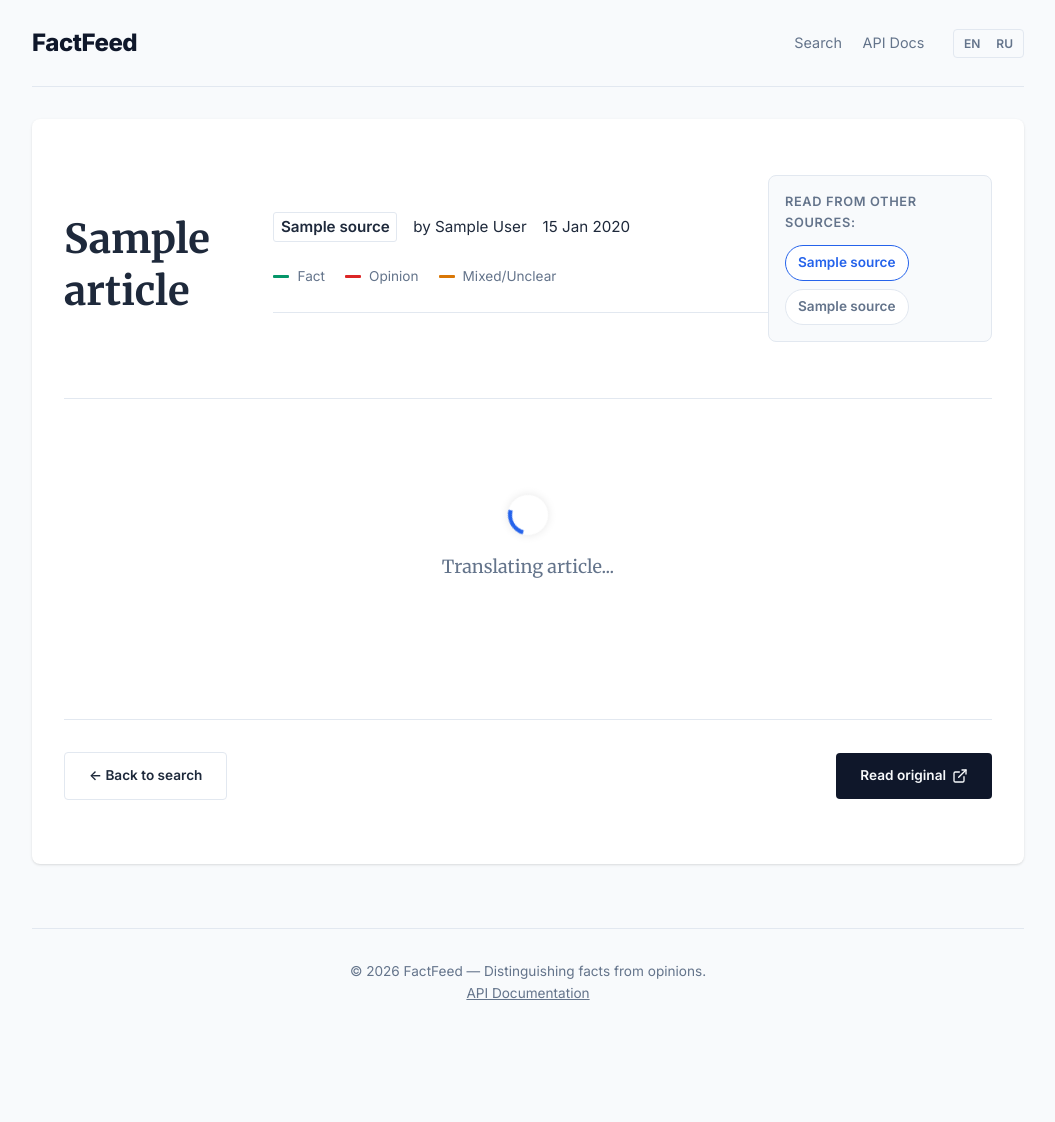
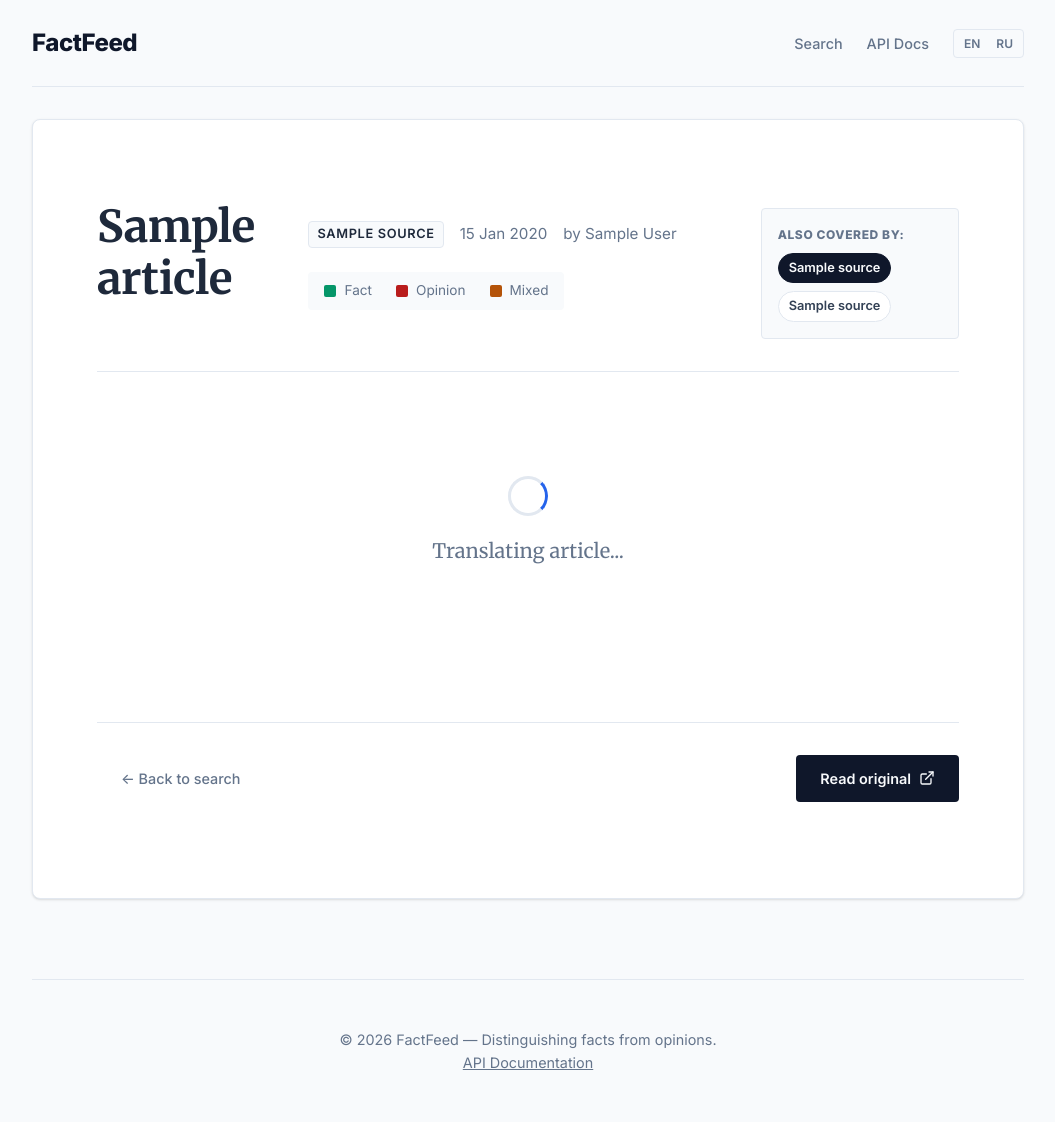
Before and after one commit to hitromudr/factfeed, a Python web app: template factfeed/templates/article.html in a window 1280 px wide. Shown: the whole page, without its empty margins (112-1167 px from the left). Before the commit the page ends 1000 px from the top, so only its background shows below. Run offline with Jinja, Linux system fonts and the light colour scheme; the template is opened without the code that fills it: most values are stand-ins (such as "Sample title", 1, 10 or a date in 2020).

Commit message:
Implement Phase 8: UI Redesign & Localization Widget

```diff
--- a/factfeed/static/style.css
+++ b/factfeed/static/style.css
@@ -13,12 +13,17 @@
     --border-color: #e2e8f0; /* Slate 200 */
 
     /* Semantic Colors - Professional Muted */
-    --color-fact: #059669; /* Emerald 600 */
-    --color-fact-bg: rgba(5, 150, 105, 0.1);
-    --color-opinion: #dc2626; /* Red 600 */
-    --color-opinion-bg: rgba(220, 38, 38, 0.1);
-    --color-mixed: #d97706; /* Amber 600 */
-    --color-mixed-bg: rgba(217, 119, 6, 0.1);
+    /* Facts: Teal/Emerald - Trustworthy */
+    --color-fact: #059669;
+    --color-fact-light: rgba(5, 150, 105, 0.3);
+
+    /* Opinions: Brick Red - Alert but not alarmist */
+    --color-opinion: #b91c1c;
+    --color-opinion-light: rgba(185, 28, 28, 0.3);
+
+    /* Mixed: Ochre/Amber - Caution */
+    --color-mixed: #b45309;
+    --color-mixed-light: rgba(180, 83, 9, 0.3);
 
     /* Spacing & Layout */
     --container-width: 1024px;
@@ -89,12 +94,18 @@ header {
     letter-spacing: -0.02em;
 }
 
+.nav-links {
+    display: flex;
+    align-items: center;
+}
+
 .nav-links a {
     color: var(--text-muted);
     text-decoration: none;
     font-size: 0.9rem;
-    margin-left: 1rem;
+    margin-left: 1.5rem;
     transition: color 0.2s;
+    font-weight: 500;
 }
 
 .nav-links a:hover {
@@ -286,28 +305,29 @@ header {
     margin-bottom: 1rem;
     display: flex;
     align-items: center;
-    gap: 0.5rem;
+    gap: 0.75rem;
 }
 
 .source-badge {
     font-weight: 600;
     color: var(--text-main);
-    background: var(--card-bg);
-    padding: 0.1rem 0.4rem;
-    border-radius: 3px;
+    background: var(--bg-color);
+    padding: 2px 8px;
+    border-radius: 4px;
     border: 1px solid var(--border-color);
+    font-size: 0.8rem;
+    text-transform: uppercase;
+    letter-spacing: 0.05em;
 }
 
-.source-chip:hover {
-    border-color: var(--text-muted) !important;
-    background-color: var(--bg-color) !important;
+.snippet {
+    color: var(--text-body);
+    font-size: 1rem;
+    line-height: 1.6;
+    margin-bottom: 1rem;
 }
 
-.source-chip {
-    background-color: var(--card-bg) !important;
-}
-
-/* Factometer Component */
+/* Factometer */
 .fact-meter {
     display: flex;
     align-items: center;
@@ -351,53 +369,61 @@ header {
     color: var(--color-opinion);
 }
 
-/* Article Detail */
+/* Article Detail Page */
 .article-detail {
     background: var(--card-bg);
-    padding: 2rem;
+    padding: 3rem 4rem; /* Wide margins like a newspaper */
     border-radius: var(--radius-md);
     box-shadow: var(--shadow-sm);
+    border: 1px solid var(--border-color);
+}
+
+@media (max-width: 768px) {
+    .article-detail {
+        padding: 1.5rem;
+    }
 }
 
 .article-header {
-    margin-bottom: 2rem;
-    padding-bottom: 1.5rem;
+    margin-bottom: 2.5rem;
+    padding-bottom: 2rem;
     border-bottom: 1px solid var(--border-color);
 }
 
 .article-header h1 {
     font-family: var(--font-serif);
-    font-size: 2.5rem;
-    line-height: 1.3;
-    margin-bottom: 1.25rem;
+    font-size: 2.75rem;
+    line-height: 1.2;
+    margin-bottom: 1.5rem;
     color: var(--text-main);
+    letter-spacing: -0.01em;
 }
 
 .article-meta-modern {
-    font-family: var(--font-sans);
     display: flex;
     flex-wrap: wrap;
     justify-content: space-between;
     align-items: center;
     gap: 1.5rem;
-    padding-bottom: 1.5rem;
-    border-bottom: 1px solid var(--border-color);
-    margin-bottom: 1.5rem;
+    font-family: var(--font-sans);
 }
 
 .meta-main {
     display: flex;
-    flex-wrap: wrap;
     align-items: center;
     gap: 1rem;
     font-size: 0.95rem;
+    color: var(--text-muted);
 }
 
 .legend {
     display: flex;
-    gap: 1.25rem;
+    gap: 1.5rem;
     font-size: 0.85rem;
     color: var(--text-muted);
+    background: var(--bg-color);
+    padding: 0.5rem 1rem;
+    border-radius: var(--radius-sm);
 }
 
 .legend-item {
@@ -407,11 +433,10 @@ header {
 }
 
 .legend-swatch {
-    width: 16px;
-    height: 3px;
-    border-radius: 1px;
+    width: 12px;
+    height: 12px;
+    border-radius: 2px;
 }
-
 .legend-swatch.fact {
     background: var(--color-fact);
 }
@@ -422,74 +447,90 @@ header {
     background: var(--color-mixed);
 }
 
-/* Article Body Typography */
+/* Article Body & Sentence Highlighting */
 .article-body {
     font-family: var(--font-serif);
-    font-size: 1.125rem;
-    line-height: 1.8;
+    font-size: 1.25rem; /* Larger for readability */
+    line-height: 1.9;
     color: var(--text-body);
+    max-width: 70ch; /* Optimal line length */
+    margin: 0 auto;
 }
 
 .article-body p {
     margin-bottom: 1.5rem;
 }
 
-/* Subtle Highlighting */
+/* The Core Feature: Sentence Underlining */
 .sentence {
+    position: relative;
     text-decoration: none;
-    border-bottom: 2px solid transparent;
+    border-bottom: 2px solid; /* Default solid line */
     transition: all 0.2s ease;
-    cursor: pointer; /* Change to pointer for interactivity */
+    cursor: default;
+    padding-bottom: 1px;
 }
 
+/* Colors for underlines (faint by default to be non-intrusive) */
+.sentence.fact {
+    border-bottom-color: var(--color-fact-light);
+}
+.sentence.opinion {
+    border-bottom-color: var(--color-opinion-light);
+}
+.sentence.mixed {
+    border-bottom-color: var(--color-mixed-light);
+}
+.sentence.unclear {
+    border-bottom-color: transparent;
+}
+
+/* Hover states: Thicken line, slight background tint */
 .sentence:hover,
 .sentence.active {
-    background-color: var(--bg-color);
+    border-bottom-width: 3px;
 }
 
-.sentence.fact {
-    border-bottom-color: rgba(5, 150, 105, 0.3);
-}
 .sentence.fact:hover,
 .sentence.fact.active {
     border-bottom-color: var(--color-fact);
-    background-color: var(--color-fact-bg);
+    background-color: rgba(5, 150, 105, 0.05); /* Very subtle tint */
 }
 
-.sentence.opinion {
-    border-bottom-color: rgba(220, 38, 38, 0.3);
-}
 .sentence.opinion:hover,
 .sentence.opinion.active {
     border-bottom-color: var(--color-opinion);
-    background-color: var(--color-opinion-bg);
+    background-color: rgba(185, 28, 28, 0.05);
 }
 
-.sentence.mixed {
-    border-bottom-color: rgba(217, 119, 6, 0.3);
-}
 .sentence.mixed:hover,
 .sentence.mixed.active {
     border-bottom-color: var(--color-mixed);
-    background-color: var(--color-mixed-bg);
+    background-color: rgba(180, 83, 9, 0.05);
 }
 
-/* Providers Sidebar/Top bar */
+/* Tooltip behavior is handled by 'title' attribute natively,
+   but we style the cursor to indicate interaction */
+.sentence[title] {
+    cursor: help;
+}
+
+/* Related Sources / Providers */
 .providers-section {
-    margin-bottom: 2rem;
+    margin-top: 1rem;
     padding: 1rem;
     background: var(--bg-color);
-    border-radius: var(--radius-md);
+    border-radius: var(--radius-sm);
     border: 1px solid var(--border-color);
 }
 
 .providers-label {
-    font-size: 0.8rem;
+    font-size: 0.75rem;
     color: var(--text-muted);
-    margin-bottom: 0.75rem;
     text-transform: uppercase;
     letter-spacing: 0.05em;
-    font-weight: 600;
+    font-weight: 700;
+    margin-bottom: 0.5rem;
 }
 
 .providers-list {
@@ -501,46 +542,47 @@ header {
 .provider-chip {
     display: inline-flex;
     align-items: center;
-    padding: 6px 12px;
-    border-radius: 20px;
-    font-size: 0.85rem;
+    padding: 4px 10px;
+    border-radius: 100px;
+    font-size: 0.8rem;
     font-weight: 600;
     text-decoration: none;
+    border: 1px solid var(--border-color);
+    color: var(--text-body);
+    background: var(--card-bg);
     transition: all 0.2s;
-    border: 1px solid var(--border-color);
-    color: var(--text-muted);
-    background: var(--card-bg);
+    font-family: var(--font-sans);
 }
 
 .provider-chip:hover {
     border-color: var(--text-main);
-    color: var(--text-main);
+    transform: translateY(-1px);
 }
 
 .provider-chip.active {
-    border-color: var(--accent-color);
-    color: var(--accent-color);
+    background: var(--primary-color);
+    color: var(--bg-color);
+    border-color: var(--primary-color);
     cursor: default;
 }
 .provider-chip.active:hover {
-    color: var(--accent-color);
+    transform: none;
 }
 
-/* Modern Article Footer */
+/* Article Footer Actions */
 .article-footer-modern {
-    margin-top: 3rem;
+    margin-top: 4rem;
     padding-top: 2rem;
     border-top: 1px solid var(--border-color);
     display: flex;
     justify-content: space-between;
     align-items: center;
-    flex-wrap: wrap;
-    gap: 1rem;
 }
 
 .btn-primary {
     display: inline-flex;
     align-items: center;
+    gap: 0.5rem;
     padding: 0.75rem 1.5rem;
     background-color: var(--primary-color);
     color: var(--bg-color);
@@ -564,20 +606,17 @@ header {
     display: inline-flex;
     align-items: center;
     padding: 0.75rem 1.5rem;
-    background-color: transparent;
-    color: var(--text-main);
-    border: 1px solid var(--border-color);
+    color: var(--text-muted);
     text-decoration: none;
-    border-radius: var(--radius-sm);
-    font-weight: 600;
-    transition: background-color 0.2s;
+    font-weight: 500;
+    transition: color 0.2s;
 }
 
 .btn-secondary:hover {
-    background-color: var(--bg-color);
+    color: var(--text-main);
 }
 
-/* Loading State for Article */
+/* Loading States */
 .loading-state {
     display: flex;
     flex-direction: column;
@@ -588,20 +627,29 @@ header {
     gap: 1rem;
 }
 
-.loading-state .spinner {
+.spinner {
     width: 40px;
     height: 40px;
-    border-width: 4px;
+    border: 3px solid var(--border-color);
+    border-radius: 50%;
+    border-top-color: var(--accent-color);
+    animation: spin 0.8s linear infinite;
+}
+
+@keyframes spin {
+    to {
+        transform: rotate(360deg);
+    }
 }
 
 /* Footer */
 footer {
-    margin-top: 4rem;
-    padding: 2rem 0;
+    margin-top: 5rem;
+    padding: 3rem 0;
     border-top: 1px solid var(--border-color);
     text-align: center;
     color: var(--text-muted);
-    font-size: 0.85rem;
+    font-size: 0.9rem;
 }
 
 footer a {
@@ -609,37 +657,9 @@ footer a {
     text-decoration: underline;
 }
 
-/* Loading Indicator */
 .htmx-indicator {
     display: none;
-    position: fixed;
-    top: 50%;
-    left: 50%;
-    transform: translate(-50%, -50%);
-    z-index: 1000;
 }
-
 .htmx-request .htmx-indicator {
     display: block;
 }
-
-.htmx-request.htmx-indicator {
-    display: block;
-}
-
-.spinner {
-    width: 50px;
-    height: 50px;
-    border: 5px solid rgba(255, 255, 255, 0.3);
-    border-radius: 50%;
-    border-top-color: var(--accent-color);
-    animation: spin 1s ease-in-out infinite;
-    box-shadow: 0 0 10px rgba(0, 0, 0, 0.1);
-    background-color: var(--card-bg);
-}
-
-@keyframes spin {
-    to {
-        transform: rotate(360deg);
-    }
-}
--- a/factfeed/templates/article.html
+++ b/factfeed/templates/article.html
@@ -8,12 +8,12 @@ _('FactFeed') }}{% endblock %} {% block content %}
             <div class="meta-main">
                 {% if article.source %}
                 <span class="source-badge">{{ article.source.name }}</span>
-                {% endif %} {% if article.author %}
-                <span class="author">{{ _('by') }} {{ article.author }}</span>
                 {% endif %} {% if article.published_at %}
                 <span class="date"
                     >{{ article.published_at.strftime('%d %b %Y') }}</span
                 >
+                {% endif %} {% if article.author %}
+                <span class="author">{{ _('by') }} {{ article.author }}</span>
                 {% endif %}
             </div>
 
@@ -28,19 +28,18 @@ _('FactFeed') }}{% endblock %} {% block content %}
                 </div>
                 <div class="legend-item">
                     <span class="legend-swatch mixed"></span>
-                    <span>{{ _('Mixed/Unclear') }}</span>
+                    <span>{{ _('Mixed') }}</span>
                 </div>
             </div>
         </div>
 
         {% if similar_articles %}
         <div class="providers-section">
-            <p class="providers-label">{{ _('Read from other sources') }}:</p>
+            <div class="providers-label">{{ _('Also covered by') }}:</div>
             <div class="providers-list">
                 <span class="provider-chip active"
                     >{{ article.source.name }}</span
                 >
-
                 {% for other in similar_articles %}
                 <a
                     href="/article/{{ other.id }}{{ '?lang=' ~ locale if locale else '' }}"
@@ -87,7 +86,7 @@ _('FactFeed') }}{% endblock %} {% block content %}
             rel="noopener noreferrer"
             class="btn-primary"
         >
-            {{ _('Read original') }}
+            <span>{{ _('Read original') }}</span>
             <svg
                 width="16"
                 height="16"
@@ -97,7 +96,6 @@ _('FactFeed') }}{% endblock %} {% block content %}
                 stroke-width="2"
                 stroke-linecap="round"
                 stroke-linejoin="round"
-                style="margin-left: 6px"
             >
                 <path
                     d="M18 13v6a2 2 0 0 1-2 2H5a2 2 0 0 1-2-2V8a2 2 0 0 1 2-2h6"
@@ -111,16 +109,23 @@ _('FactFeed') }}{% endblock %} {% block content %}
 </article>
 
 <script>
+    // Interaction logic for sentences
     document.addEventListener("click", function (e) {
         if (e.target.classList.contains("sentence")) {
-            // Remove active class from all sentences
+            // Toggle active state
+            const wasActive = e.target.classList.contains("active");
+
+            // Remove active from all
             document
                 .querySelectorAll(".sentence")
                 .forEach((el) => el.classList.remove("active"));
-            // Add active class to clicked sentence
-            e.target.classList.add("active");
+
+            // If it wasn't active before, make it active now
+            if (!wasActive) {
+                e.target.classList.add("active");
+            }
         } else {
-            // Clicked outside, remove active from all
+            // Click outside clears selection
             document
                 .querySelectorAll(".sentence")
                 .forEach((el) => el.classList.remove("active"));
--- a/factfeed/web/routes/search.py
+++ b/factfeed/web/routes/search.py
@@ -117,9 +117,9 @@ async def search_articles(
     if classification == "fact":
         stmt = stmt.where(fact_ratio >= 0.7)
     elif classification == "opinion":
-        stmt = stmt.where(fact_ratio <= 0.4)
+        stmt = stmt.where(fact_ratio <= 0.3)
     elif classification == "mixed":
-        stmt = stmt.where(fact_ratio > 0.4, fact_ratio < 0.7)
+        stmt = stmt.where(fact_ratio > 0.3, fact_ratio < 0.7)
 
     # Sort order
     if sort == "recent":
```
Also changed, not shown: other parts of factfeed/static/style.css (+42 -36 lines), .planning/ROADMAP.md, .planning/phases/08-ui-redesign/SUMMARY.md (added).
